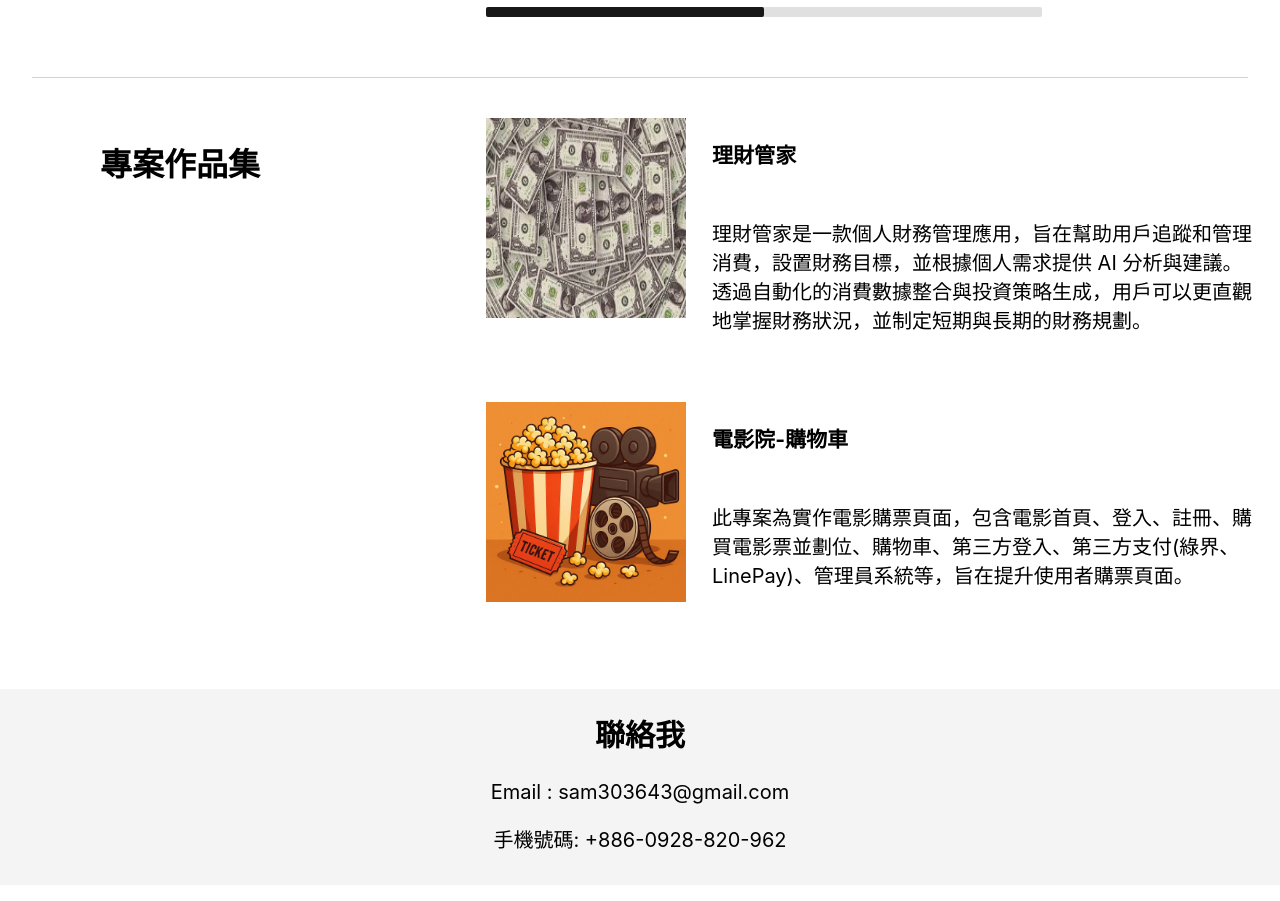
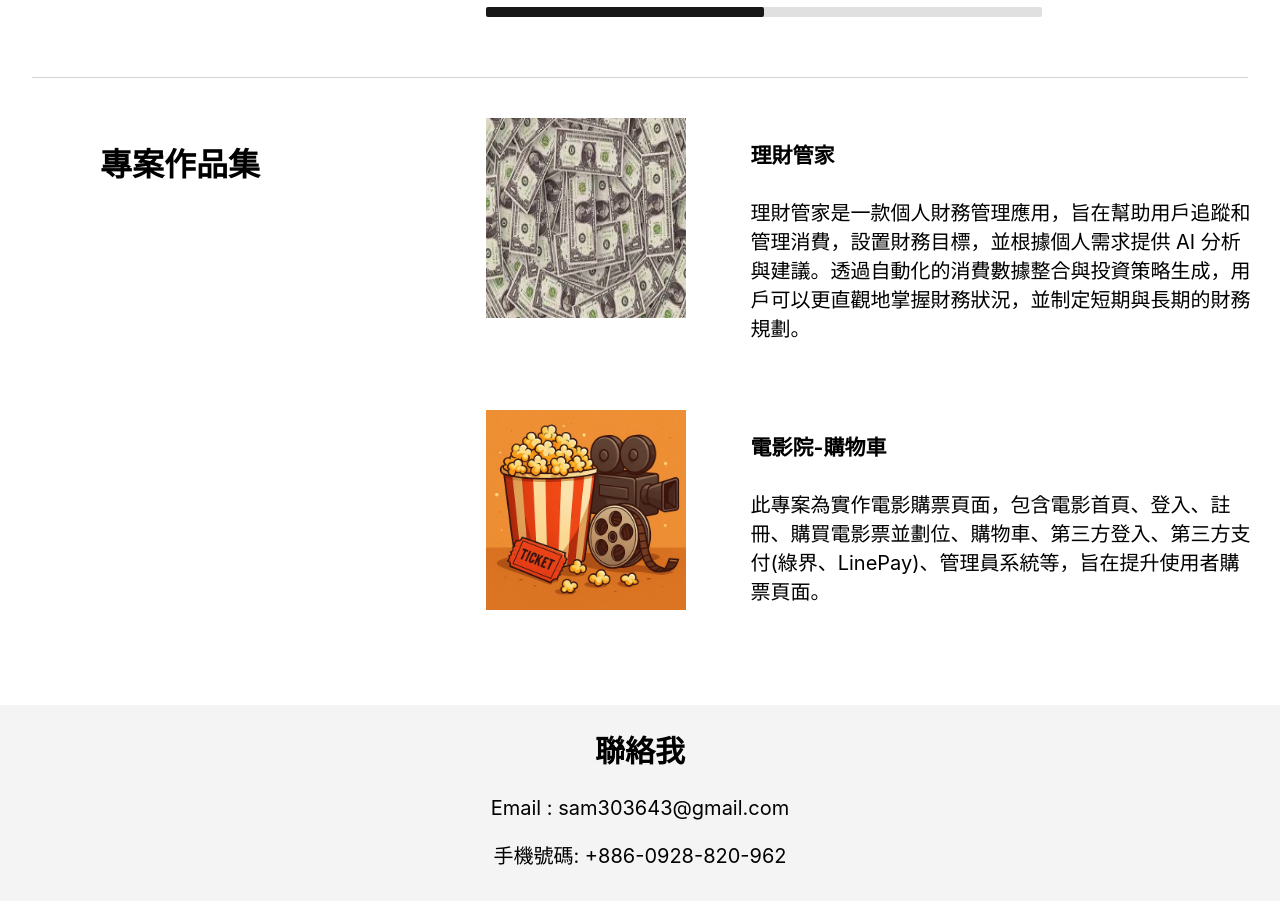
Before and after one commit to Yang851228/Yang851228, a React (Create React App) app: page / in a window 1280 px wide. Shown: the part 3566-4467 px from the top of the page. Built offline with nearby package versions, Linux system fonts and the light colour scheme.

Commit message:
專案css修改

```diff
--- a/src/styles/Profolio.module.css
+++ b/src/styles/Profolio.module.css
@@ -84,14 +84,14 @@
 }
 .firstInnerRightColumn{
     margin-right: 2vw;
-    margin-left: 2vw;
+    margin-left: 5vw;
     width: 100%;
     display: flex;
     flex-direction: column;
     gap: 0.5rem;
     font-size: 18px;
 }
-.firstInnerRightColumn h4{
+.firstInnerRightColumn h3{
   margin-bottom: 0px;
 }
 .firstInnerRightColumn p{
```
